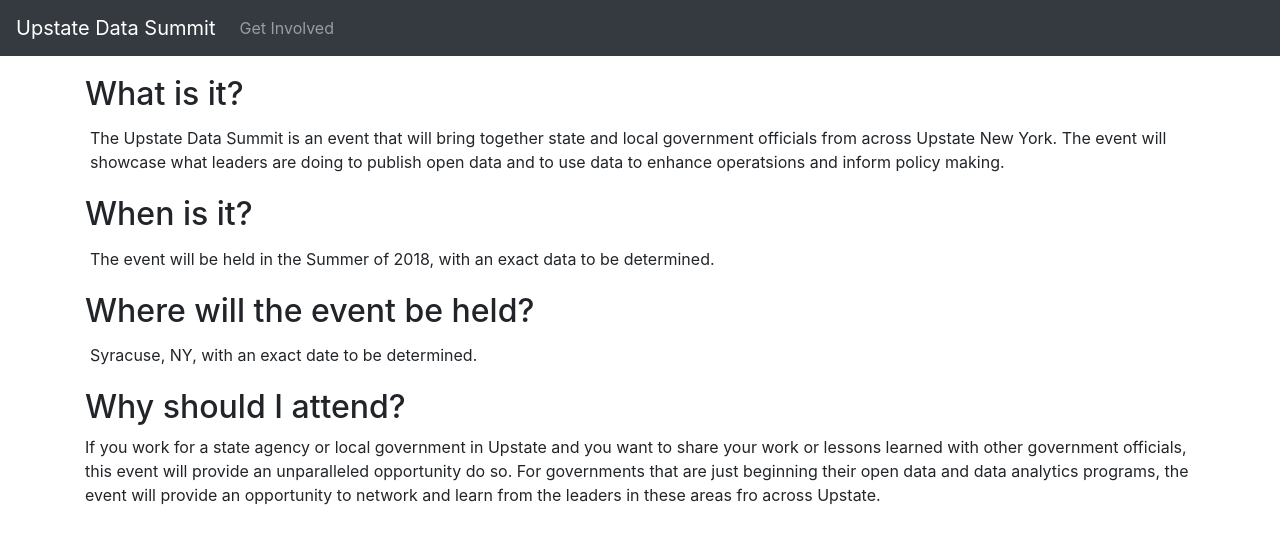
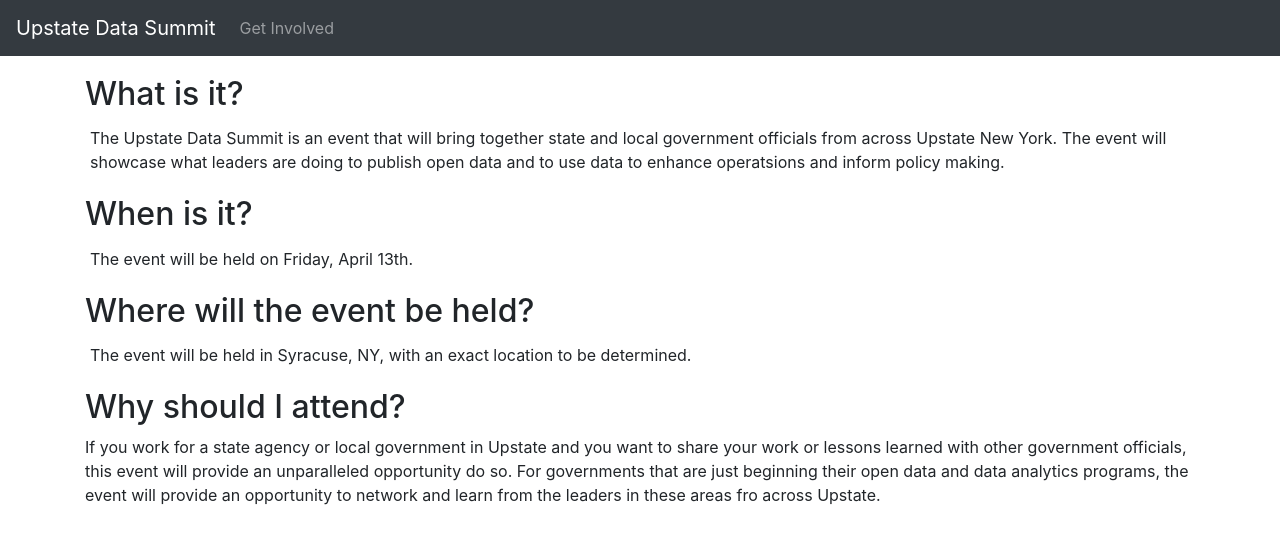
Before and after one commit to UpstateData/data-summit, a plain HTML site: page index.html in a window 1280 px wide. Drawn offline with nearby package versions, Linux system fonts and the light colour scheme.

Commit message:
Added date for event

```diff
--- a/index.html
+++ b/index.html
@@ -52,14 +52,14 @@
        <h2>When is it?</h2>
         <div class="content">
             <p>
-                The event will be held in the Summer of 2018, with an exact data to be determined.
+                The event will be held on Friday, April 13th.
             </p>
         </div>
 
         <h2>Where will the event be held?</h2>
         <div class="content">
             <p>
-                Syracuse, NY, with an exact date to be determined.
+                The event will be held in Syracuse, NY, with an exact location to be determined.
             </p>
         </div>
 
```
Also changed, not shown: 1 other file.
